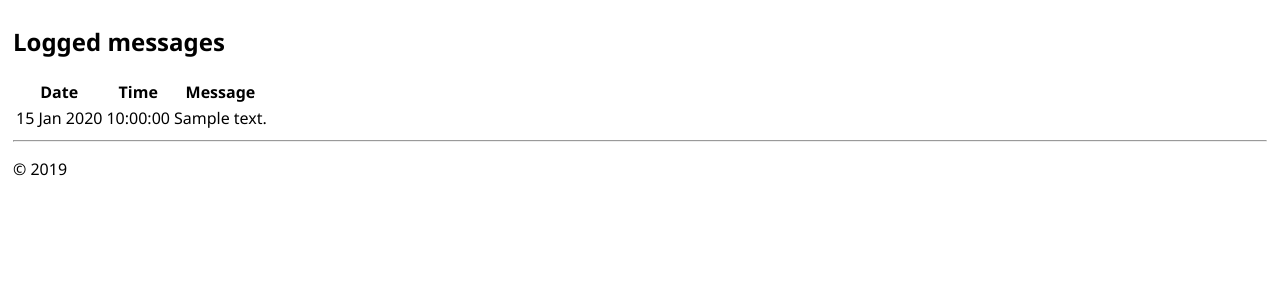
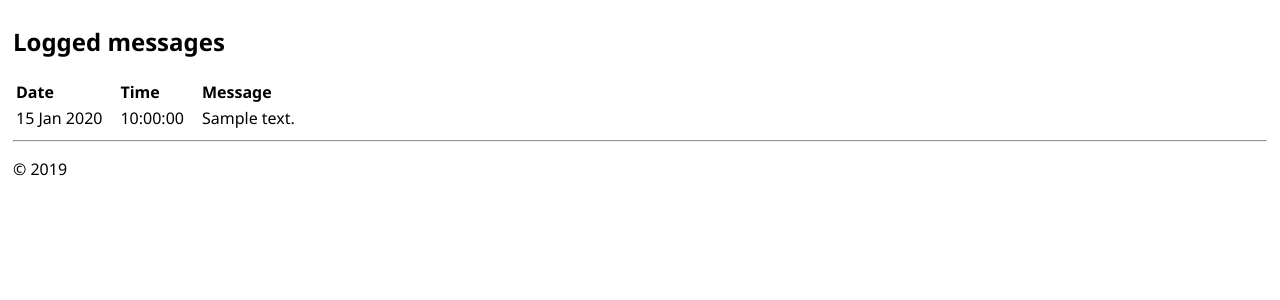
Before and after one commit to rrgmax/Django_VS_Code, a Django app: template hello/templates/hello/home.html in a window 1280 px wide. Shown: the part 47-347 px from the top of the page. Run offline with Django 3.2, Linux system fonts and the light colour scheme; the template is opened without the code that fills it: most values are stand-ins (such as "Sample title", 1, 10 or a date in 2020).

Commit message:
In static/hello/site.css, add a rule to format the table a little

```diff
--- a/hello/static/hello/site.css
+++ b/hello/static/hello/site.css
@@ -34,3 +34,8 @@
 input[name=message] {
     width: 80%;
 }
+
+.message_list th,td {
+    text-align: left;
+    padding-right: 15px;
+}
```
